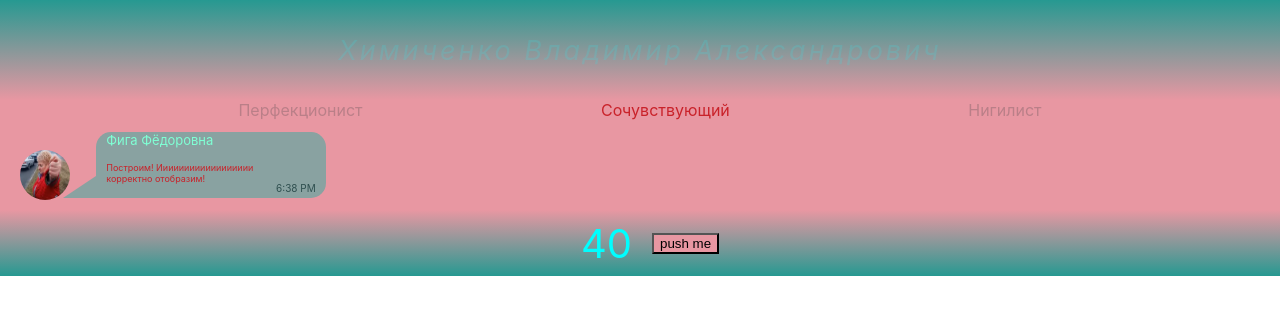
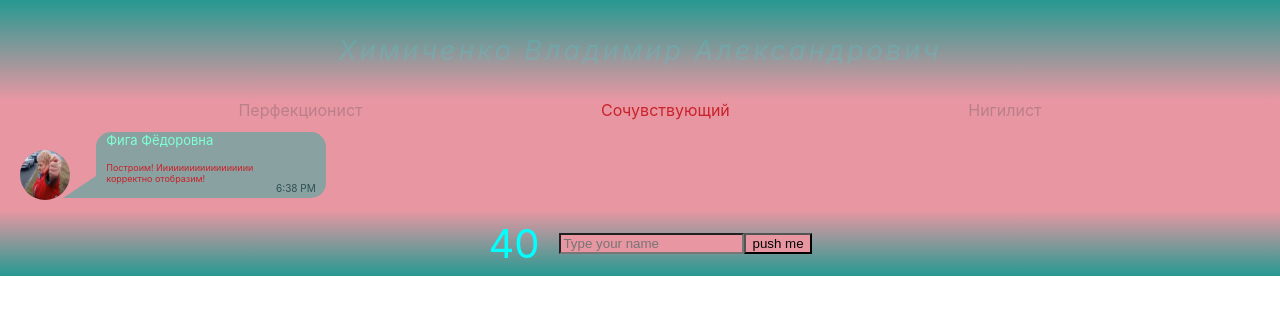
Before and after one commit to vovatum/home-tasks, a React (Create React App) app: page / in a window 1280 px wide. Shown: the top 314 px of the page. Built offline with nearby package versions, Linux system fonts and the light colour scheme.

Commit message:
InputName teg

```diff
--- a/src/App.jsx
+++ b/src/App.jsx
@@ -6,18 +6,22 @@ import CountBlock from "./AppComponents/CountBlock/CountBlock";
 
 class App extends React.Component {
 
+    inputNameRef = React.createRef();
+
     state = {
         countValue: 40,
         inputName: []
     }
 
-    onButton = (inputNameTemp) => {
+    onButton = () => {
         // alert(`Hi, ${inputNameTemp}`)
         let countValueTemp = this.state.countValue
         countValueTemp += 1
+        let inputNameTemp = this.inputNameRef.current.value
+        this.inputNameRef.current.value = null
         let nameInputTemp = this.state.inputName
         nameInputTemp.push(inputNameTemp)
-
+        // let nameInputTemp = [...this.state.inputName, inputNameTemp];
         this.setState(
             {
                 countValue: countValueTemp,
@@ -32,7 +36,8 @@ class App extends React.Component {
                 <MyNameIs state={this.state}/>
                 <Message/>
                 <CountBlock state={this.state}
-                            onButton={this.onButton}/>
+                            onButton={this.onButton}
+                            refer={this.inputNameRef}/>
             </div>
         )
     }
--- a/src/AppComponents/CountBlock/CountBlock.jsx
+++ b/src/AppComponents/CountBlock/CountBlock.jsx
@@ -1,22 +1,19 @@
 import React from 'react';
 import styles from './CountBlock.module.css'
-import Count from "./Counter/Counter";
+import Counter from "./Counter/Counter";
 import InputName from "./InputName/InputName";
 import ButtonPush from "./ButtonPush/ButtonPush";
 
 class CountBlock extends React.Component {
-
-    constructor(props) {
-        super(props)
-    }
 
     render = () => {
         let names = this.props.state.inputName.map(name => <li>{name}</li>)
         return (
             <div>
                 <div className={styles.container}>
-                    <Count countValue={this.props.state.countValue}/>
-                    {/*<InputName onButton={this.props.onButton}/>*/}
+                    <Counter countValue={this.props.state.countValue}/>
+                    <InputName onButton={this.props.onButton}
+                               refer={this.props.refer}/>
                     <ButtonPush onButton={this.props.onButton}/>
                 </div>
                 <div>
--- a/src/AppComponents/CountBlock/CountBlock.module.css
+++ b/src/AppComponents/CountBlock/CountBlock.module.css
@@ -5,7 +5,3 @@
     align-items: center;
     justify-content: center;
 }
-
-.inputName {
-    background: #e897a2;
-}
--- a/src/AppComponents/CountBlock/Counter/Counter.jsx
+++ b/src/AppComponents/CountBlock/Counter/Counter.jsx
@@ -1,7 +1,7 @@
 import React from 'react';
 import styles from './Counter.module.css'
 
-const Count = (props) => {
+const Counter = (props) => {
     return (
         <div>
             <span className={styles.spanCount}>
@@ -12,4 +12,4 @@ const Count = (props) => {
     )
 }
 
-export default Count;
+export default Counter;
--- a/src/AppComponents/CountBlock/InputName/InputName.jsx
+++ b/src/AppComponents/CountBlock/InputName/InputName.jsx
@@ -1,31 +1,17 @@
 import React from 'react';
-import styles from '../Counter/Counter.module.css'
+import styles from './InputName.module.css'
 
-class InputName extends React.Component {
+const InputName  = (props) => {
 
-    constructor(props) {
-        super(props)
-        this.inputNameRef = React.createRef()
-    }
-    // onButton = () => {
-    //
-    //     let inputName = this.inputNameRef.current.value
-    //     this.inputNameRef.current.value = null
-    //     this.props.onButton(inputName)
-    // }
-    render = () => {
-
-        this.props.onButton(this.inputNameRef)
         return (
             <div>
                 <input className={styles.inputName}
-                       ref={this.inputNameRef}
+                       ref={props.refer}
                        type="text"
                        placeholder="Type your name">
                 </input>
             </div>
         )
-    }
 }
 
 export default InputName;
--- a/src/AppComponents/CountBlock/InputName/InputName.module.css
+++ b/src/AppComponents/CountBlock/InputName/InputName.module.css
@@ -1,5 +1,3 @@
-.spanCount {
-    color: aqua;
-    font-size: 40px;
-    margin: 20px;
+.inputName {
+    background: #e897a2;
 }
```
